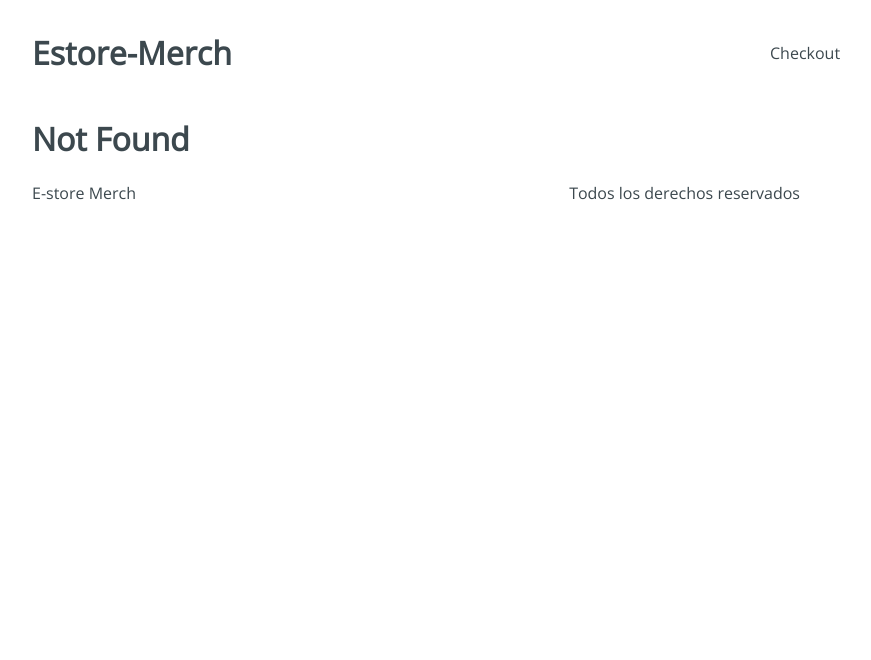
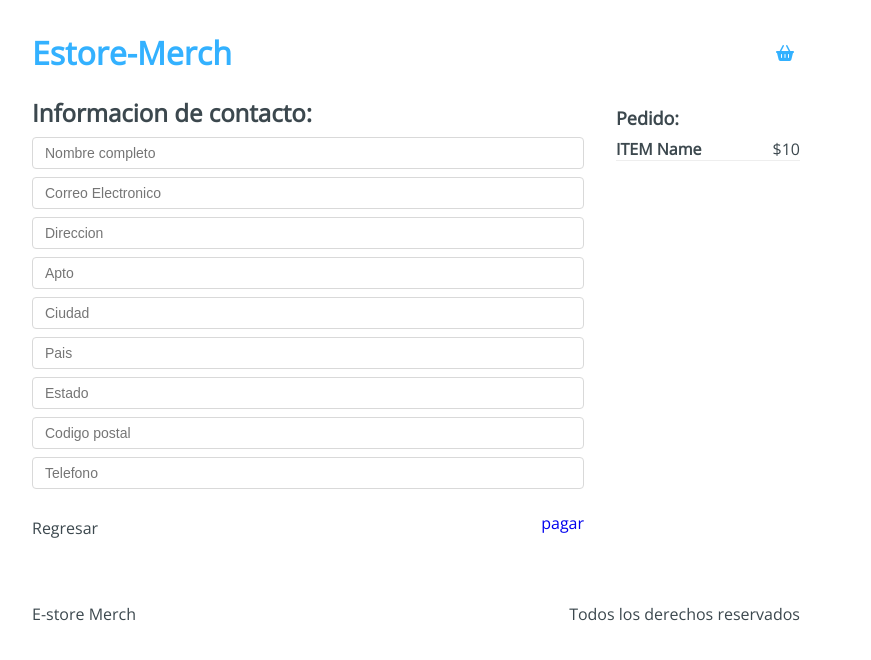
Before and after one commit to zergcore/estore-merch, a React app: page /checkout/information in a window 1280 px wide. Before the commit this address had no page. Shown: the top 660 px of the page, without its empty margins (224-1095 px from the left). Built offline with nearby package versions, Linux system fonts and the light colour scheme.

Commit message:
icons ready

```diff
--- a/public/index.html
+++ b/public/index.html
@@ -4,7 +4,8 @@
     <meta charset="UTF-8">
     <meta http-equiv="X-UA-Compatible" content="IE=edge">
     <meta name="viewport" content="width=device-width, initial-scale=1.0">
-    <title>estore merch</title>
+    <title>Estore merch</title>
+    <script src="https://kit.fontawesome.com/4fa571f571.js" crossorigin="anonymous"></script>
 </head>
 <body>
     <div id="app"></div>
--- a/src/components/Header.jsx
+++ b/src/components/Header.jsx
@@ -1,14 +1,17 @@
 import React from 'react'
+import { Link } from 'react-router-dom';
 import '../styles/components/Header.css';
 
 function Header() {
   return (
     <div className="Header">
         <h1 className="Header-title">
-            Estore-Merch
+          <Link to="/">Estore-Merch</Link>
         </h1>
         <div className="Header-checkout">
-            Checkout
+          <Link to="/checkout">
+            <i className="fas fa-shopping-basket"/>
+          </Link>
         </div>
     </div>
   )
--- a/src/containers/Checkout.jsx
+++ b/src/containers/Checkout.jsx
@@ -1,4 +1,5 @@
 import React from 'react';
+import {Link} from 'react-router-dom';
 import '../styles/components/Checkout.css';
 
 function Checkout() {
@@ -15,12 +16,14 @@
             </h4>
             <span>$10</span>
           </div>
-          <button type='button'>Eliminar</button>
+          <button type='button'><i className="fa-solid fa-trash"/></button>
         </div>
       </div>
       <div className="Checkout-sidebar">
         <h3>Precio Total: $10</h3>
-        <button type='button'>Continuar pedido</button>
+        <Link to="/checkout/information">
+          <button type='button'>Continuar pedido</button>
+        </Link>
       </div>
     </div>
   )
--- a/src/containers/Information.jsx
+++ b/src/containers/Information.jsx
@@ -1,11 +1,49 @@
 import React from 'react';
+import {Link} from 'react-router-dom';
 import '../styles/components/Information.css';
 
-
-function Information() {
+function Information(){
   return (
-    <h1>Information</h1>
-  )
+    <div className="Information">
+      <div className="Information-content">
+        <div className="Information-head">
+          <h2>Informacion de contacto:</h2>
+        </div>
+        <div className="Information-form">
+          <form action="">
+            <input type="text" placeholder="Nombre completo" name="name" />
+            <input type="text" placeholder="Correo Electronico" name="email" />
+            <input type="text" placeholder="Direccion" name="address" />
+            <input type="text" placeholder="Apto" name="apto" />
+            <input type="text" placeholder="Ciudad" name="city" />
+            <input type="text" placeholder="Pais" name="country" />
+            <input type="text" placeholder="Estado" name="state" />
+            <input type="text" placeholder="Codigo postal" name="cp" />
+            <input type="text" placeholder="Telefono" name="phone" />
+          </form>
+        </div>
+        <div className="Information-buttons">
+          <div className="Information-back">
+            Regresar
+          </div>
+          <div className="Information-next">
+            <Link to="/checkout/payment">
+              pagar
+            </Link>
+          </div>
+        </div>
+      </div>
+      <div className="Information-sidebar">
+        <h3>Pedido:</h3>
+        <div className="Information-item">
+          <div className="Information-element">
+            <h4>ITEM Name</h4>
+            <span>$10</span>
+          </div>
+        </div>
+      </div>
+    </div>
+  );
 }
 
-export default Information
+export default Information;
--- a/src/routes/App.jsx
+++ b/src/routes/App.jsx
@@ -17,7 +17,7 @@
         <Routes>
           <Route index path='/' element={<Home />} />
           <Route path='/checkout' element={<Checkout />} />
-          <Route path='/information' element={<Information />} />
+          <Route path='/checkout/information' element={<Information />} />
           <Route path='/checkout/payment' element={<Payment />} />
           <Route path='/checkout/success' element={<Success />} />
           <Route path='*' element={<NotFound />} />
```
